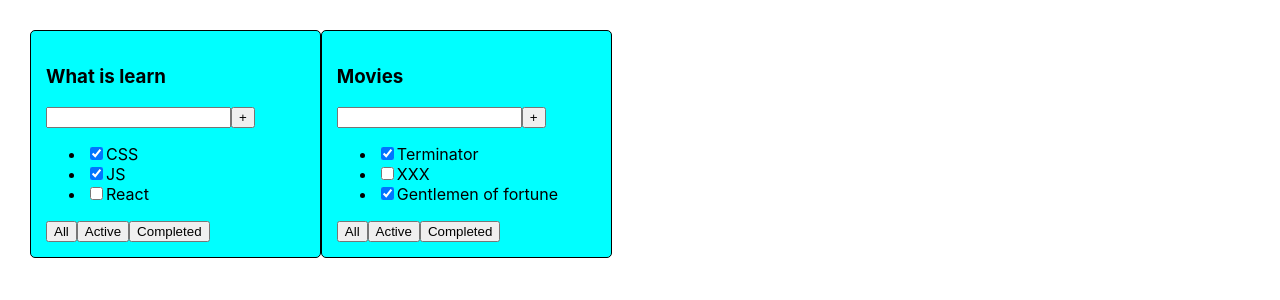
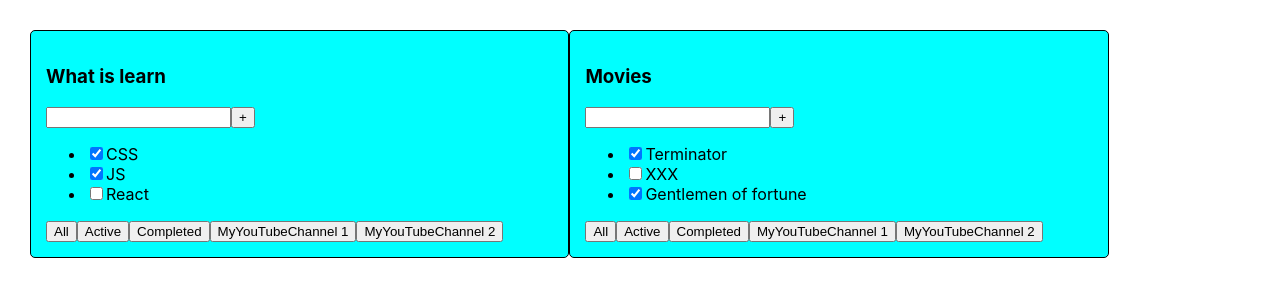
Before and after one commit to Vyacheslav-Spilch/It-incubator-TodoList, a React (Create React App) app: page / in a window 1280 px wide. Shown: the top 300 px of the page. Built offline with nearby package versions, Linux system fonts and the light colour scheme.

Commit message:
adding button

```diff
--- /dev/null
+++ b/src/ButtonTrain.tsx
@@ -0,0 +1,18 @@
+import React from "react";
+import { ButtonUniv } from "./components/ButtonUniv";
+
+export const ButtonTrain = () => {
+    const button1foo = (name: string) => {
+        console.log(name);
+    }
+    const button2foo = (name: string) => {
+        console.log(name);
+    }
+
+    return (
+        <>
+            <ButtonUniv title="MyYouTubeChannel 1" callBack={() => button1foo("vasily")}/>
+            <ButtonUniv title="MyYouTubeChannel 2" callBack={() => button2foo("anton")}/>
+        </>
+    )
+}
--- a/src/Todolist.tsx
+++ b/src/Todolist.tsx
@@ -1,5 +1,6 @@
 import React from "react";
 import { Button } from "./Button";
+import { ButtonTrain } from "./ButtonTrain";
 
 export let tasks1 = [
     {id: 1, title: "CSS", isDone: true},
@@ -24,15 +25,16 @@ type TodoPropsType = {
     tasks: Array<TaskType>
 }
 
+
+
 export const TodoList = (props: TodoPropsType) => {
     const listItems: Array<JSX.Element> = []
     for(let i = 0; i < props.tasks.length; i++) {
         const listItem = <li>
-            <input type="checkbox" checked={props.tasks[i].isDone}/><span>{props.tasks[i].title}</span>
-            </li>
+        <input type="checkbox" checked={props.tasks[i].isDone}/><span>{props.tasks[i].title}</span>
+        </li>
         listItems.push(listItem)
     }
-
     return (
         <div>
             <div className="todoList">
@@ -48,6 +50,7 @@ export const TodoList = (props: TodoPropsType) => {
                     <Button title="All"/>
                     <Button title="Active"/>
                     <Button title="Completed"/>
+                    <ButtonTrain />
                 </div>
             </div>
         </div>
--- /dev/null
+++ b/src/components/ButtonUniv.tsx
@@ -0,0 +1,15 @@
+type BtnPropsType = {
+    title: string
+    callBack: () => void
+}
+
+export const ButtonUniv = (props: BtnPropsType) => {
+    const OnclickHandler = () => {
+        props.callBack()
+    }
+    return (
+        <>
+            <button onClick={OnclickHandler}>{props.title}</button>
+        </>
+    )
+}
```
